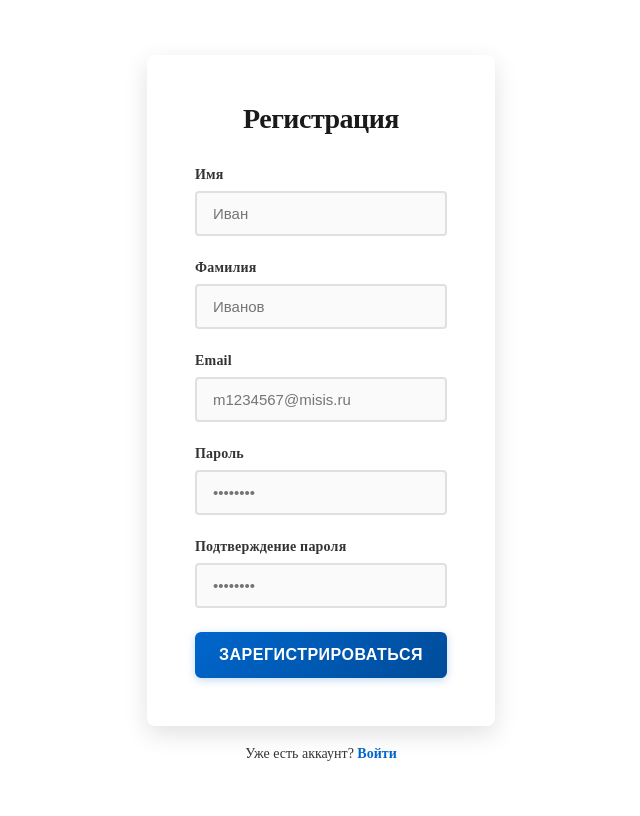
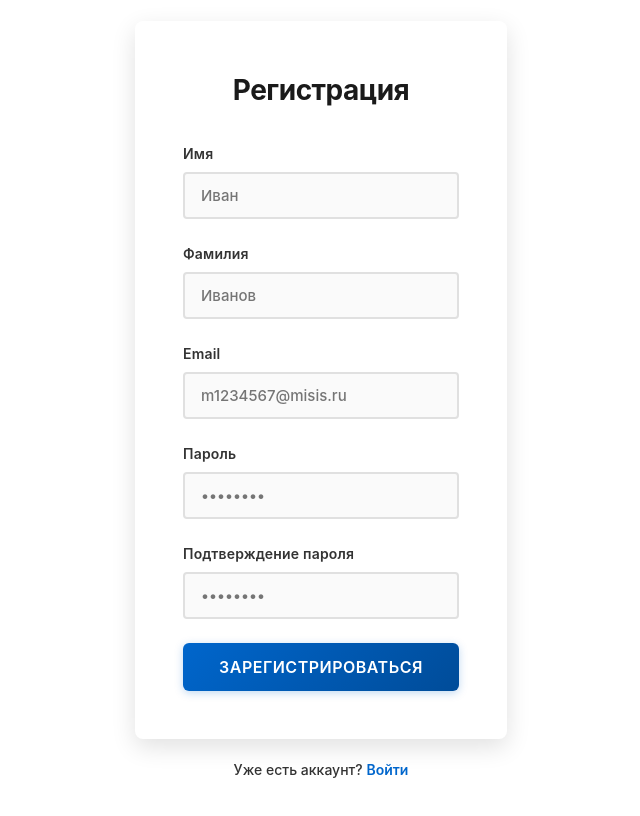
Before and after one commit to filatov04/project-grapgh, a React (Vite) app: page /register in a window 1280 px wide. Shown: the whole page, without its empty margins (319-959 px from the left). Built offline with nearby package versions, Linux system fonts and the light colour scheme; no server answers.

Commit message:
исправлены стиля для шрифта

```diff
--- a/src/app/App.module.css
+++ b/src/app/App.module.css
@@ -84,7 +84,3 @@
   flex: 1;
   /* overflow: hidden; */
 }
-
-* {
-  box-sizing: border-box;
-}
--- a/src/main.tsx
+++ b/src/main.tsx
@@ -1,3 +1,4 @@
+import "./shared/styles/variable.css";
 import App from "./app/App.tsx";
 import { createRoot } from "react-dom/client";
 import { BrowserRouter, Routes, Route } from "react-router-dom";
--- a/src/shared/styles/variable.css
+++ b/src/shared/styles/variable.css
@@ -0,0 +1,37 @@
+/* Глобальные стили для всего приложения */
+
+* {
+  margin: 0;
+  padding: 0;
+  box-sizing: border-box;
+}
+
+body {
+  font-family: -apple-system, BlinkMacSystemFont, 'Segoe UI', 'Roboto', 'Oxygen',
+    'Ubuntu', 'Cantarell', 'Fira Sans', 'Droid Sans', 'Helvetica Neue',
+    sans-serif;
+  -webkit-font-smoothing: antialiased;
+  -moz-osx-font-smoothing: grayscale;
+  font-weight: 500;
+  font-size: 16px;
+  line-height: 1.5;
+}
+
+/* Единый шрифт для всех элементов */
+body, input, button, select, textarea, a, div, p, span, h1, h2, h3, h4, h5, h6 {
+  font-family: -apple-system, BlinkMacSystemFont, 'Segoe UI', 'Roboto', 'Oxygen',
+    'Ubuntu', 'Cantarell', 'Fira Sans', 'Droid Sans', 'Helvetica Neue',
+    sans-serif;
+  font-weight: 500;
+}
+
+/* Заголовки */
+h1, h2, h3, h4, h5, h6 {
+  font-weight: 600;
+}
+
+/* Кнопки и инпуты наследуют шрифт */
+button, input, select, textarea {
+  font-family: inherit;
+  font-weight: 500;
+}
```
